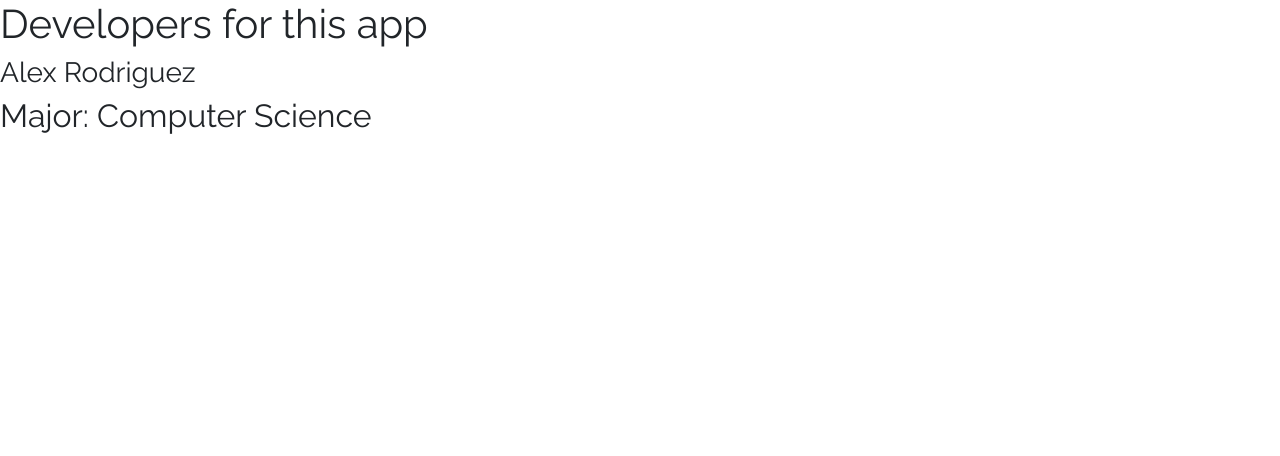
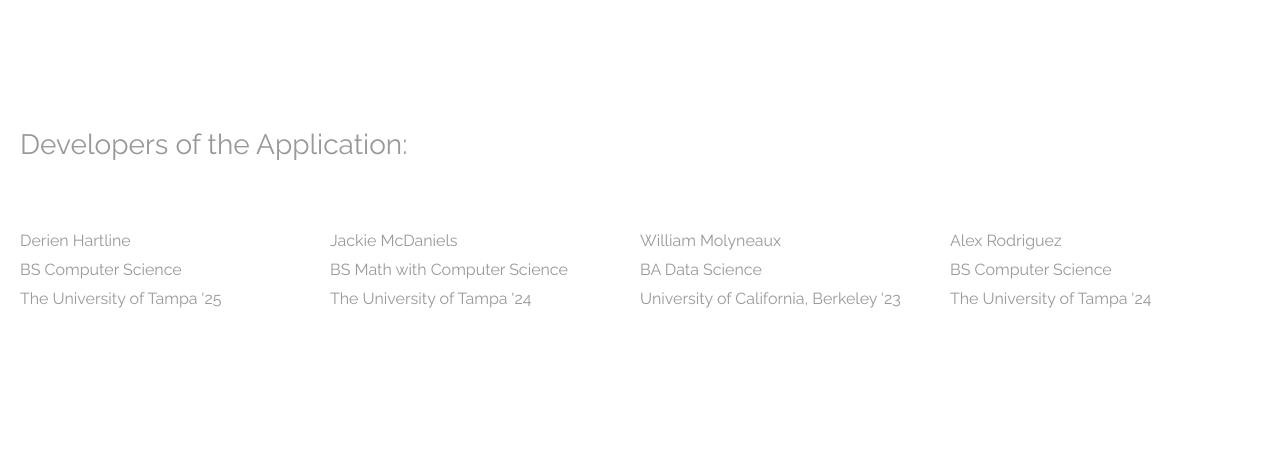
Before and after one commit to dhartline1001/fab-five, a Flask app: page /about_us in a window 1280 px wide. Shown: the part 93-549 px from the top of the page. Run offline with Flask 3, Linux system fonts and the light colour scheme; parts of the project's set-up code (start-up, migrations or seed data) failed here and were passed over; some libraries are stand-ins or nearby versions.

Commit message:
Add files via upload

```diff
--- a/Makerspace App/templates/about_us.html
+++ b/Makerspace App/templates/about_us.html
@@ -8,16 +8,31 @@
 
 {% block content %}
 
-<h1> Developers for this app </h1>
-    <h3></h3>
-
-    <h3></h3>
-
-    <h3></h3>
-
-    <h3>Alex Rodriguez</h3>
-    <h2>Major: Computer Science</h2>
-
+<div class="w3-container" style="padding: 128px 20px" id="Signatures">
+  <h3 class="w3-left w3-small" style="text-align: left; color: #999;">Developers of the Application:</h3>
+  <div style="display: flex; flex-direction: row; justify-content: space-between;">
+    <div style="flex: 1;">
+      <p class="w3-small" style="margin-right: 20px;color: #999;"><br><br>Derien Hartline<br>
+      BS Computer Science<br>
+      The University of Tampa '25</p>
+    </div>
+    <div style="flex: 1;">
+      <p class="w3-small" style="margin-right: 20px;color: #999;"><br><br>Jackie McDaniels<br>
+      BS Math with Computer Science<br>
+      The University of Tampa '24</p>
+    </div>
+    <div style="flex: 1;">
+      <p class="w3-small" style="margin-right: 20px;color: #999;"><br><br>William Molyneaux<br>
+      BA Data Science<br>
+      University of California, Berkeley '23</p>
+    </div>
+    <div style="flex: 1;">
+      <p class="w3-small" style="margin-right: 20px;color: #999;"><br><br>Alex Rodriguez<br>
+      BS Computer Science<br>
+      The University of Tampa '24</p>
+    </div>
+  </div>
+</div>
 
 
 
```
